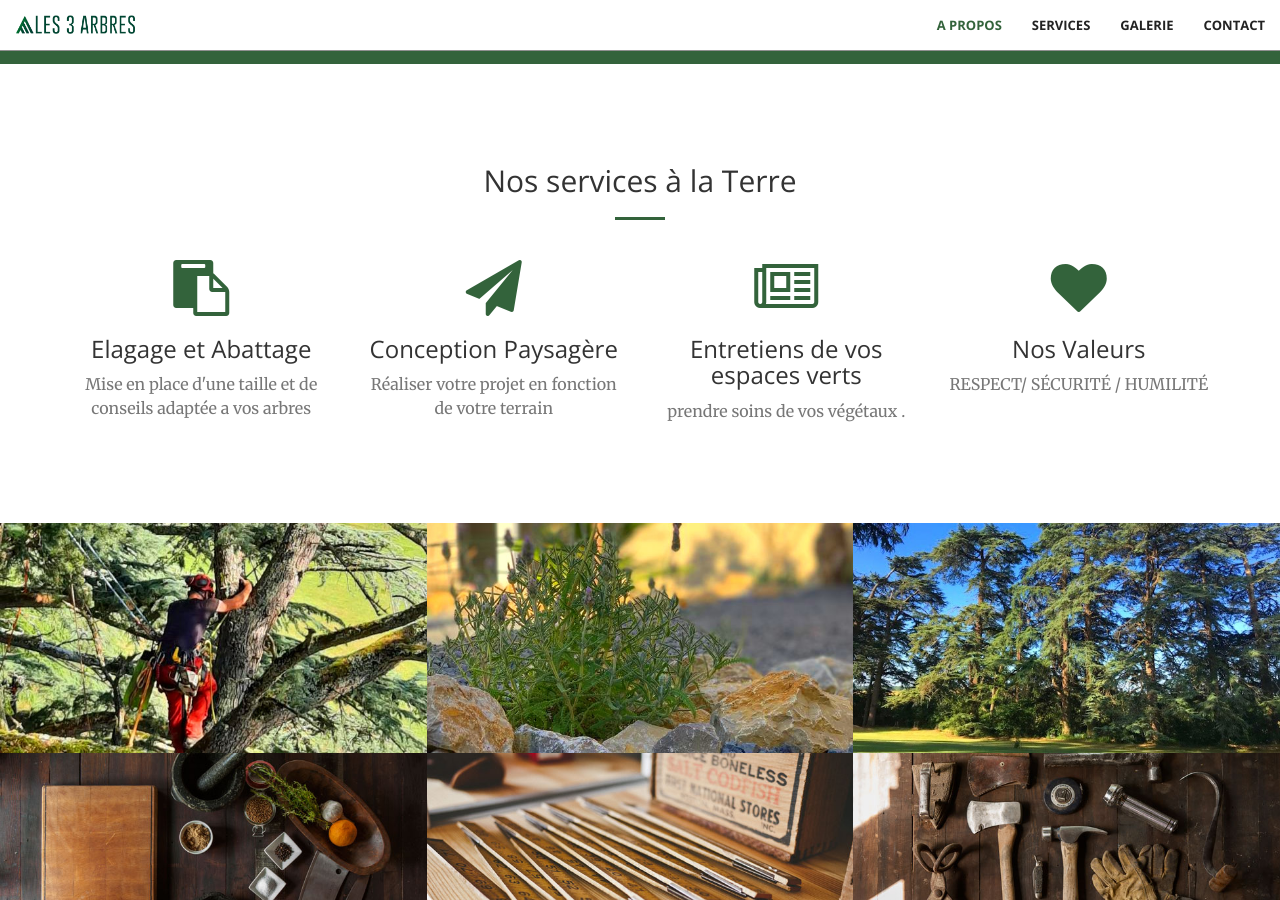
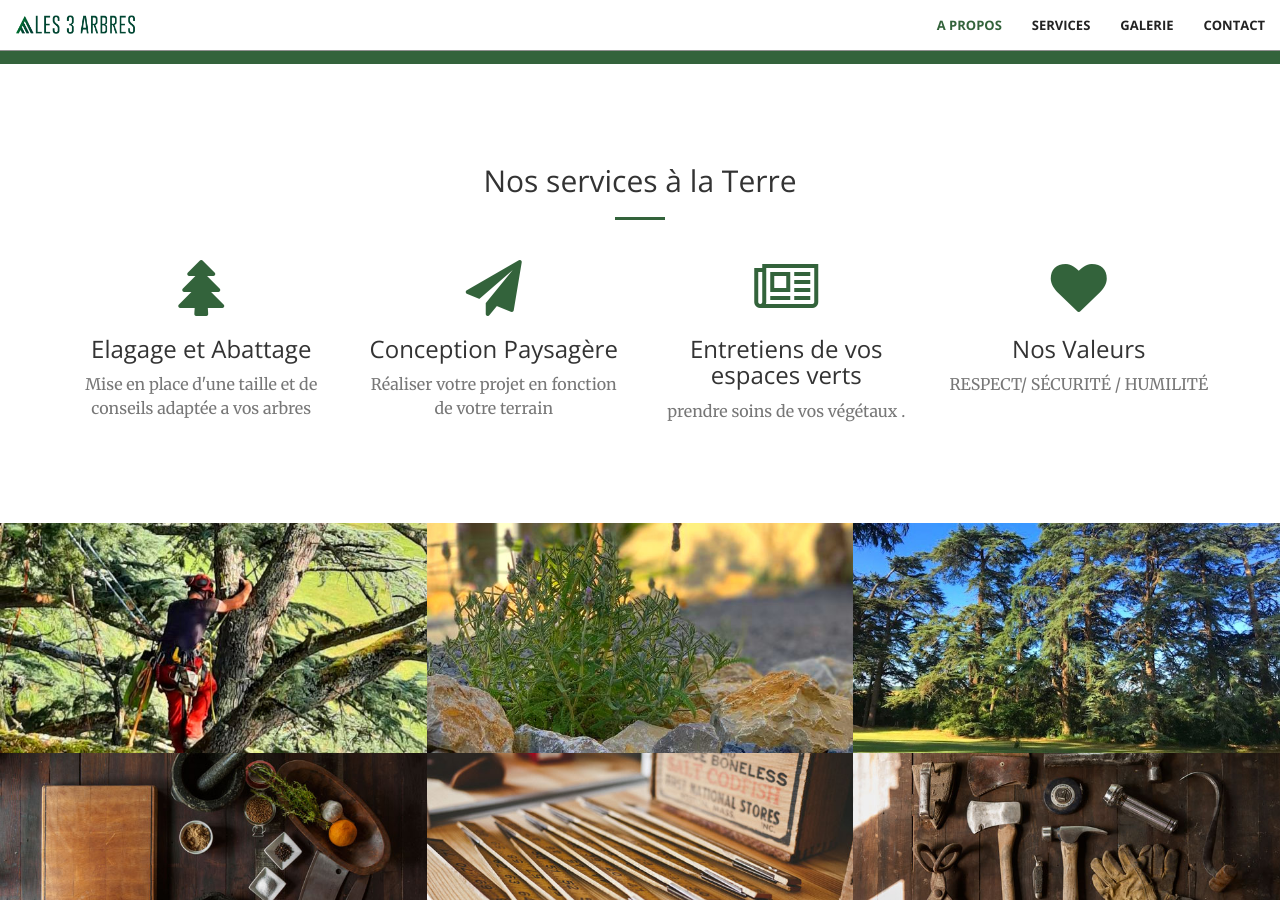
Before and after one commit to 3Abres/3Abres.github.io, a Jekyll site: the page built from index.html, in a window 1280 px wide and 900 px high, scrolled down 1422 px. Built offline with Jekyll 4.4.1, drawn with Linux system fonts in a browser that asks for light colours.

Commit message:
Update services.html

```diff
--- a/_includes/services.html
+++ b/_includes/services.html
@@ -11,7 +11,7 @@
         <div class="row">
             <div class="col-lg-3 col-md-6 text-center">
                 <div class="service-box">
-                    <i class="fa fa-4x fa-clipboard wow bounceIn text-primary"></i>
+                    <i class="fa fa-4x fa-tree wow bounceIn text-primary"></i>
                     <h3>Elagage et Abattage  </h3>
                     <p class="text-muted">Mise en place d'une taille et de conseils adaptée a vos arbres</p>
                 </div>
```
